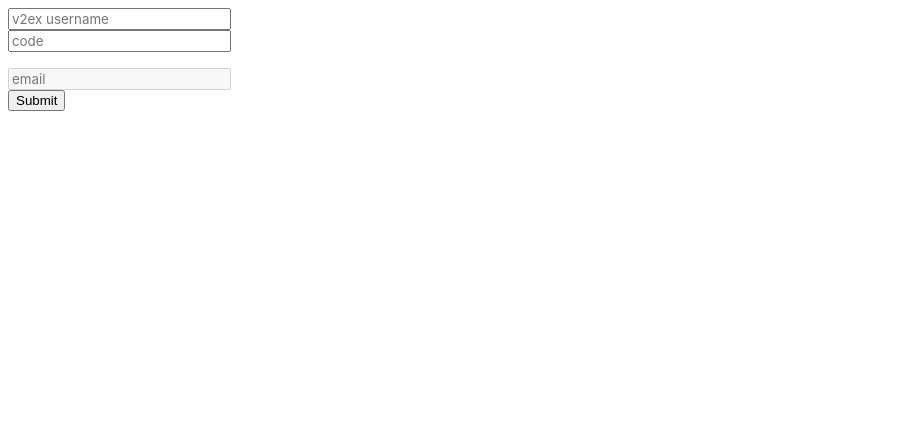
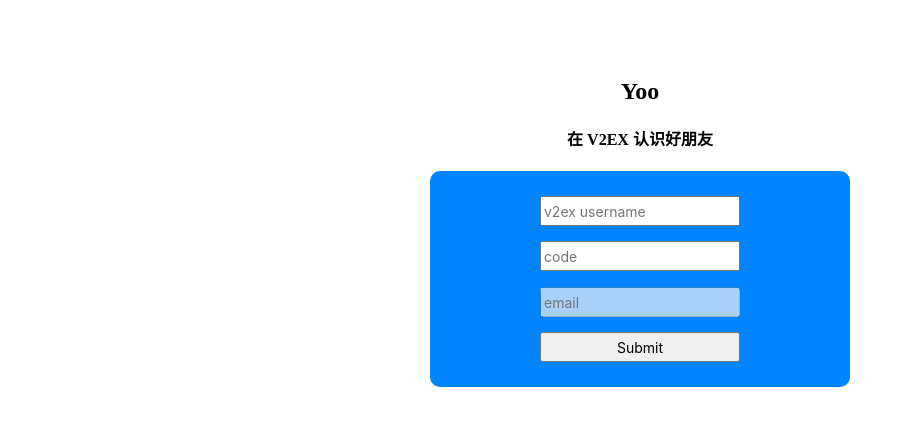
Before and after one commit to trymoretimes/asmalltalk.com, a React app in the folder site/client/: page / in a window 1280 px wide. Shown: the top 426 px of the page, without its empty margins (0-905 px from the left). Built offline with nearby package versions, Linux system fonts and the light colour scheme.

Commit message:
update style

```diff
--- a/site/client/src/index.jsx
+++ b/site/client/src/index.jsx
@@ -71,7 +71,10 @@
     const { code, verified, email, loading } = this.state
 
     return (
-      <div>
+      <div className={styles.MainContainer}>
+          <h2 className={styles.CenterText}>Yoo</h2>
+          <h4 className={styles.CenterText}>在 V2EX 认识好朋友</h4>
+          <div className={styles.FormContainer}>
             <input
               placeholder='v2ex username'
               type='text'
@@ -96,8 +99,10 @@
               type='button'
               disabled={!verified && !!email}
               onClick={this.handleSubmit.bind(this)}
+              className={styles.SubmitBtn}
             > Submit
             </button>
+          </div>
       </div>
     )
   }
--- a/site/client/src/styles.css
+++ b/site/client/src/styles.css
@@ -1,6 +1,25 @@
+.CenterText
+{
+    text-align: center;
+}
+.FormContainer {
+    width: 400px;
+    padding: 10px;
+    margin: 0 auto;
+    background-color: #0084ff;
+    border-radius: 10px;
+}
+.MainContainer {
+    padding-top: 50px;
+    background-color: white;
+}
 .BasicInput {
   display: block;
-	font-family: -apple-system, BlinkMacSystemFont, "Segoe UI", Helvetica, Arial, sans-serif, "Apple Color Emoji", "Segoe UI Emoji", "Segoe UI Symbol";
+  font-size: 14px;
+  margin: 15px auto;
+  height: 30px;
+  width: 200px;
+    font-family: -apple-system, BlinkMacSystemFont, "Segoe UI", Helvetica, Arial, sans-serif, "Apple Color Emoji", "Segoe UI Emoji", "Segoe UI Symbol";
 }
 
 .UserNameInput {
@@ -14,3 +33,8 @@
 .EmailInput {
   composes: BasicInput;
 }
+
+.SubmitBtn {
+  composes: BasicInput;
+  margin-top: 10px;
+}
```
Lines whose indentation alone changed are shown as unchanged.
